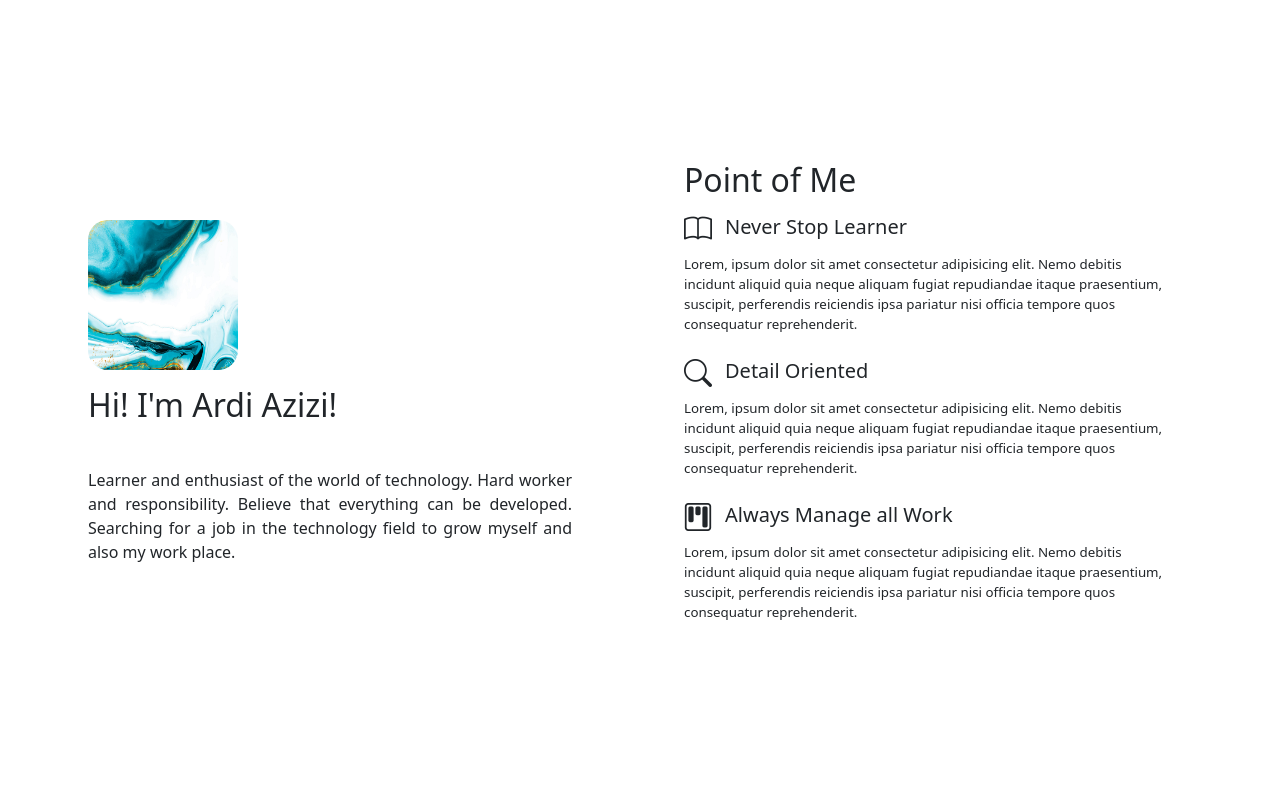
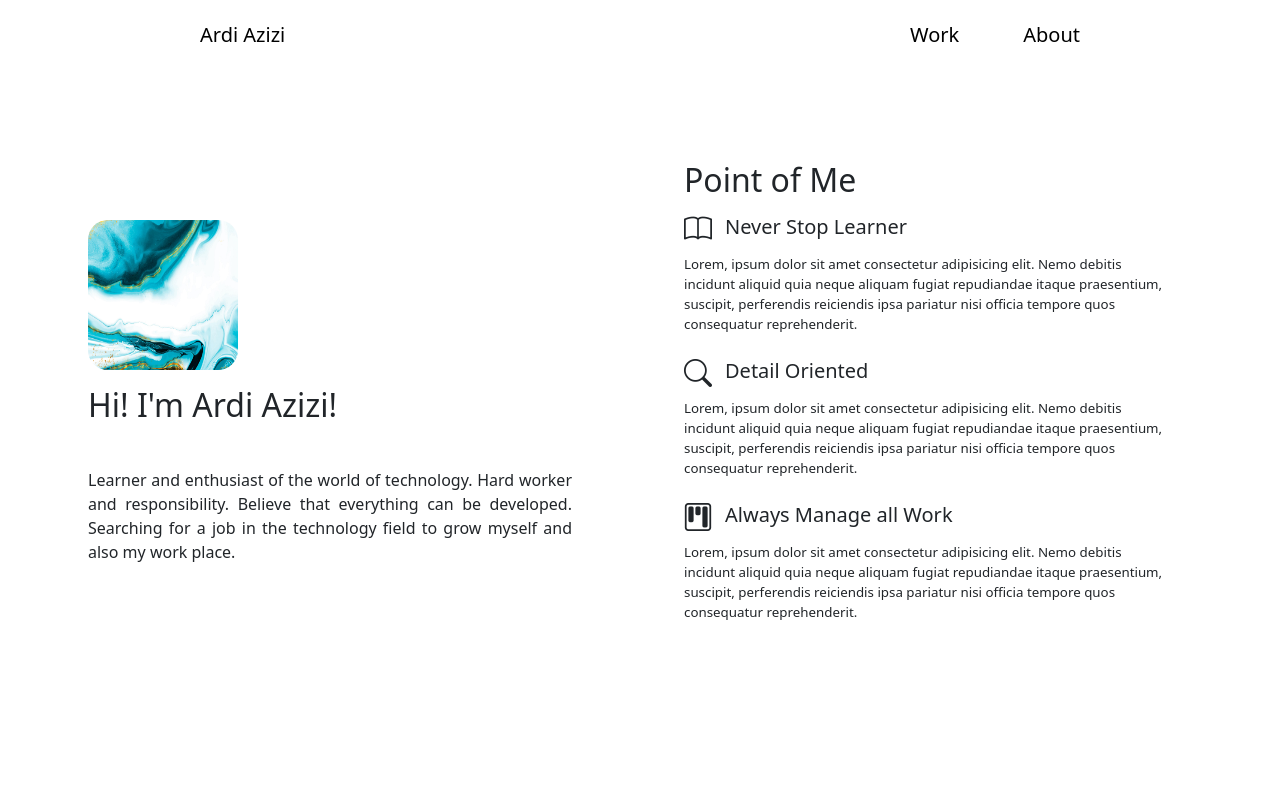
Before and after one commit to Alhazen4/alhazen4-porto, an Angular app: page /about in a window 1280 px wide. Shown: the top 800 px of the page. Built offline with nearby package versions, Linux system fonts and the light colour scheme.

Commit message:
Update and modify the navbar

```diff
--- a/src/app/components/about/about.component.html
+++ b/src/app/components/about/about.component.html
@@ -7,7 +7,7 @@
   <title>Document</title>
 </head>
 
-<app-navbar></app-navbar>
+<app-navbar textColor="black"></app-navbar>
 
 <body>
   <div class="div-1">
--- a/src/app/components/navbar/navbar.component.html
+++ b/src/app/components/navbar/navbar.component.html
@@ -1,7 +1,7 @@
 <nav class="d-flex align-items-center justify-content-between fs-5">
-  <a href="">Ardi Azizi</a>
+  <a href="" [ngStyle]="{'color': textColor}">Ardi Azizi</a>
   <div class="link d-flex flex-row justify-content-between" style="width: 170px;">
-    <a routerLink="/work">Work</a>
-    <a routerLink="/about">About</a>
+    <a routerLink="/work" [ngStyle]="{'color': textColor}">Work</a>
+    <a routerLink="/about" [ngStyle]="{'color': textColor}">About</a>
   </div>
 </nav>
--- a/src/app/components/navbar/navbar.component.scss
+++ b/src/app/components/navbar/navbar.component.scss
@@ -1,4 +1,5 @@
 nav {
+  // background-color: #2d2c2f;
   width: 100%;
   height: 70px;
   padding: 0 200px;
--- a/src/app/components/navbar/navbar.component.ts
+++ b/src/app/components/navbar/navbar.component.ts
@@ -1,4 +1,4 @@
-import { Component } from '@angular/core';
+import { Component, Input } from '@angular/core';
 
 @Component({
   selector: 'app-navbar',
@@ -6,5 +6,14 @@ import { Component } from '@angular/core';
   styleUrls: ['./navbar.component.scss']
 })
 export class NavbarComponent {
+  @Input() textColor: string | any;
+
+  ngOnInit() {
+    console.log(this.textColor);
+  }
+
+  ngOnChange() {
+    console.log(this.textColor);
+  }
 
 }
--- a/src/app/components/work/work.component.html
+++ b/src/app/components/work/work.component.html
@@ -7,7 +7,7 @@
   <title>Work</title>
 </head>
 
-<app-navbar></app-navbar>
+<app-navbar [textColor]=navTextColor></app-navbar>
 
 <body>
 
@@ -83,7 +83,7 @@
     <button class="button-view btn btn-outline-light">To Project</button>
   </div>
 
-  <div class="section div-other d-flex flex-column">
+  <div id="other" class="section div-other d-flex flex-column">
     <h1>Other Projects</h1>
     <div class="row">
 
@@ -140,7 +140,7 @@
     </div> -->
   </div>
 
-  <div class="section mb-5"></div>
+  <div id="other" class="section mb-5"></div>
 
 </body>
 
--- a/src/app/components/work/work.component.ts
+++ b/src/app/components/work/work.component.ts
@@ -1,4 +1,4 @@
-import { Component } from '@angular/core';
+import { Component, HostListener, OnInit, ElementRef } from '@angular/core';
 
 @Component({
   selector: 'app-work',
@@ -6,5 +6,27 @@ import { Component } from '@angular/core';
   styleUrls: ['./work.component.scss']
 })
 export class WorkComponent {
+  constructor(private elementRef: ElementRef) {}
 
+  navTextColor: string = 'white';
+
+  ngOnInit(): void {
+    this.observeDivsInView();
+  }
+
+  observeDivsInView() {
+    const observer = new IntersectionObserver(entries => {
+      entries.forEach(entry => {
+        if (entry.isIntersecting) {
+          const targetDiv = entry.target as HTMLElement;
+          targetDiv.id === 'other' ? this.navTextColor = 'black': this.navTextColor = 'white';
+        }
+      });
+    });
+
+    const divElements = this.elementRef.nativeElement.querySelectorAll('.section');
+    divElements.forEach((div: Element) => {
+      observer.observe(div);
+    });
+  }
 }
```
